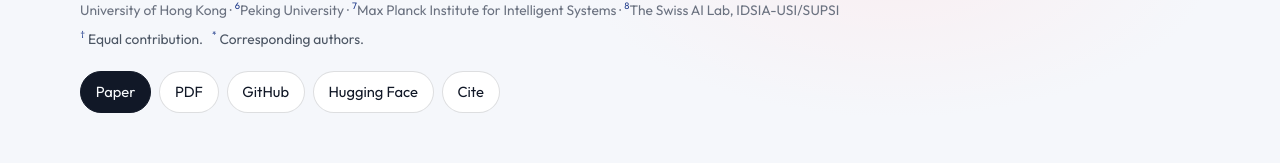
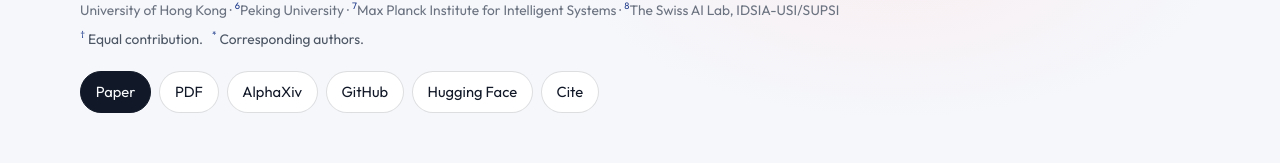
Before and after one commit to SurveyLLMArch/SurveyLLMArch.github.io, a plain HTML site: page index.html in a window 1280 px wide. Shown: the part 570-733 px from the top of the page. Drawn offline with Linux system fonts and the light colour scheme.

Commit message:
Update AlphaXiv

```diff
--- a/index.html
+++ b/index.html
@@ -67,6 +67,7 @@
       <div class="actions">
         <a class="btn primary" href="https://www.preprints.org/manuscript/202610.1532">Paper</a>
         <a class="btn ghost" href="Towards_Next_Generation_Architectures_of_Large_Language_Models_A_Survey.pdf">PDF</a>
+        <a class="btn ghost" href="https://www.alphaxiv.org/abs/2611.next-generation-llm-architectures-survey">AlphaXiv</a>
         <a class="btn ghost" href="https://github.com/SurveyLLMArch/LLMArchitectureSurvey">GitHub</a>
         <a class="btn ghost" href="https://huggingface.co/SurveyLLMArch/LLMArchitectureSurvey">Hugging Face</a>
         <a class="btn ghost" href="#cite">Cite</a>
```
